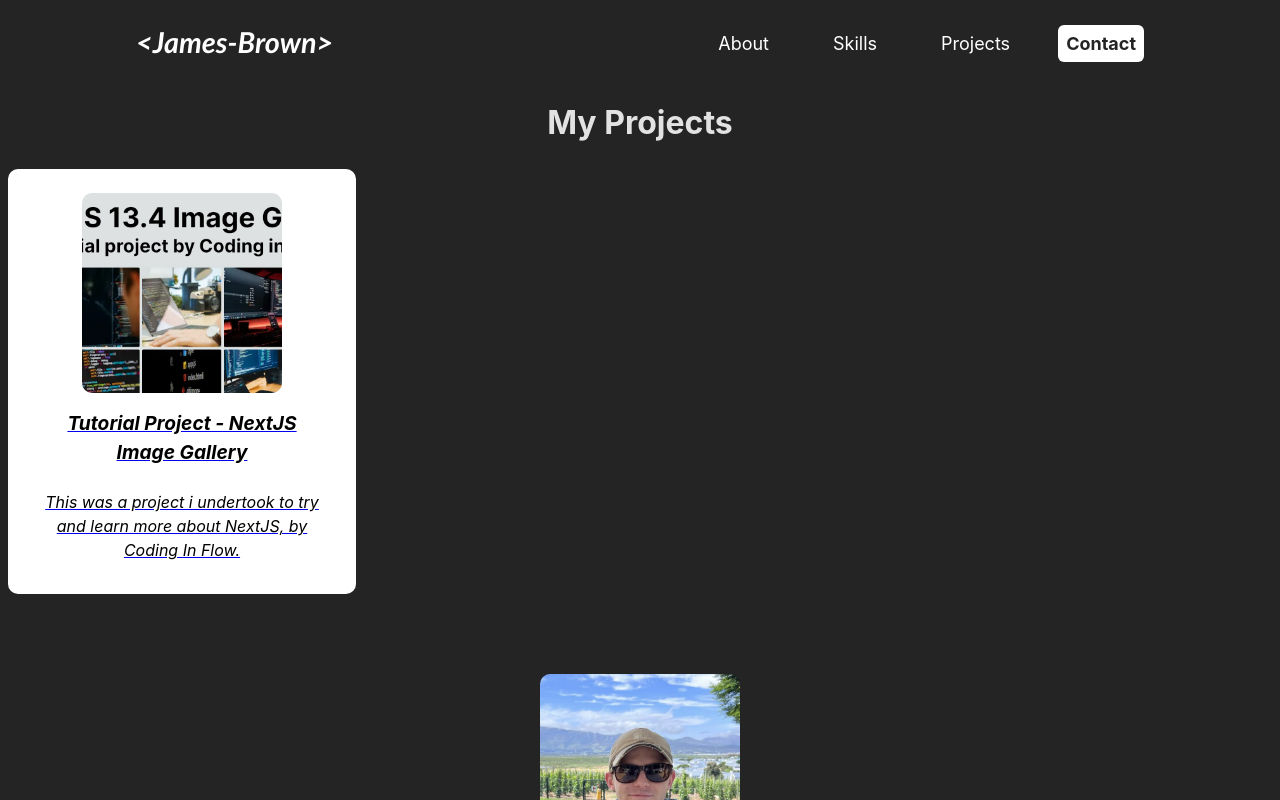
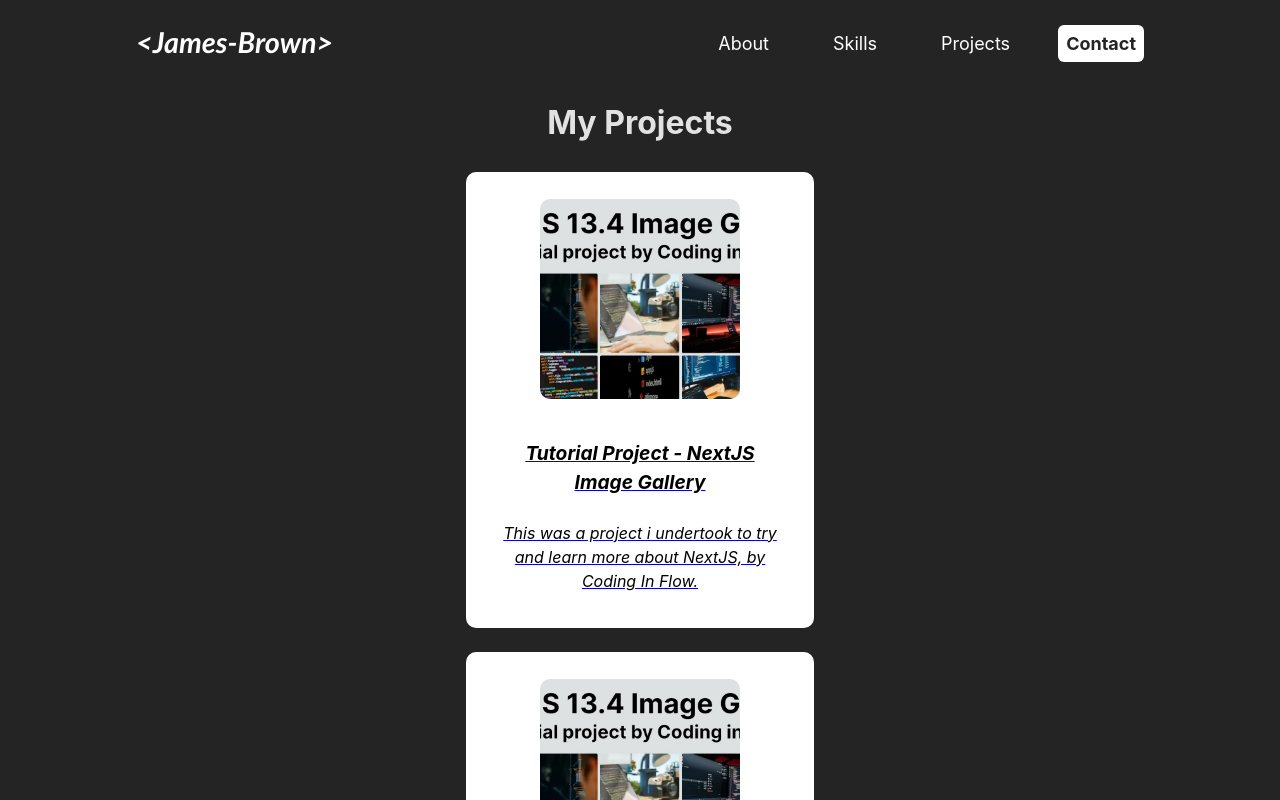
Before and after one commit to James-Frown/New-Portfolio, a React (Vite) app: page /projects in a window 1280 px wide. Shown: the top 800 px of the page. Built offline with nearby package versions, Linux system fonts and the light colour scheme.

Commit message:
Newest Changes | some bug fixes

```diff
--- a/src/components/navigation/nav.css
+++ b/src/components/navigation/nav.css
@@ -41,7 +41,7 @@
 }
 
 .Nav__Menu__Mobile {
-    display: hidden;
+    display: none;
     flex-direction: column;
     justify-content: center;
     align-items: center;
--- a/src/pages/projectsPage/projects.css
+++ b/src/pages/projectsPage/projects.css
@@ -36,3 +36,13 @@
     width: 200px;
     height: 200px;
 }
+
+.project_card_wrapper {
+    display: flex;
+    justify-content: center;
+    align-items: center;
+    gap: 1.5rem;
+    flex-direction: row;
+    flex-wrap: wrap;
+    padding: 0.2rem;
+}
--- a/src/pages/projectsPage/projects.jsx
+++ b/src/pages/projectsPage/projects.jsx
@@ -95,7 +95,13 @@ const Projects = () => {
                             My Projects
                         </h1>
                     </div>
-                    <div>
+                    <div className="project_card_wrapper">
+                        <ProjectCard
+                            title="Tutorial Project - NextJS Image Gallery"
+                            link="https://next-js-tutorial-1.vercel.app/"
+                            description="This was a project i undertook to try and learn more about NextJS, by Coding In Flow."
+                            thumbnail={NextJSTutorial}
+                        />
                         <ProjectCard
                             title="Tutorial Project - NextJS Image Gallery"
                             link="https://next-js-tutorial-1.vercel.app/"
@@ -104,8 +110,8 @@ const Projects = () => {
                         />
                     </div>
                     <div className="image_wrapper" >
-                        <img src={Image} className="image_selector" />
-                    </div>
+                            <img src={Image} className="image_selector" />
+                        </div>
                     <Footer />
                 </>
             )}
```
